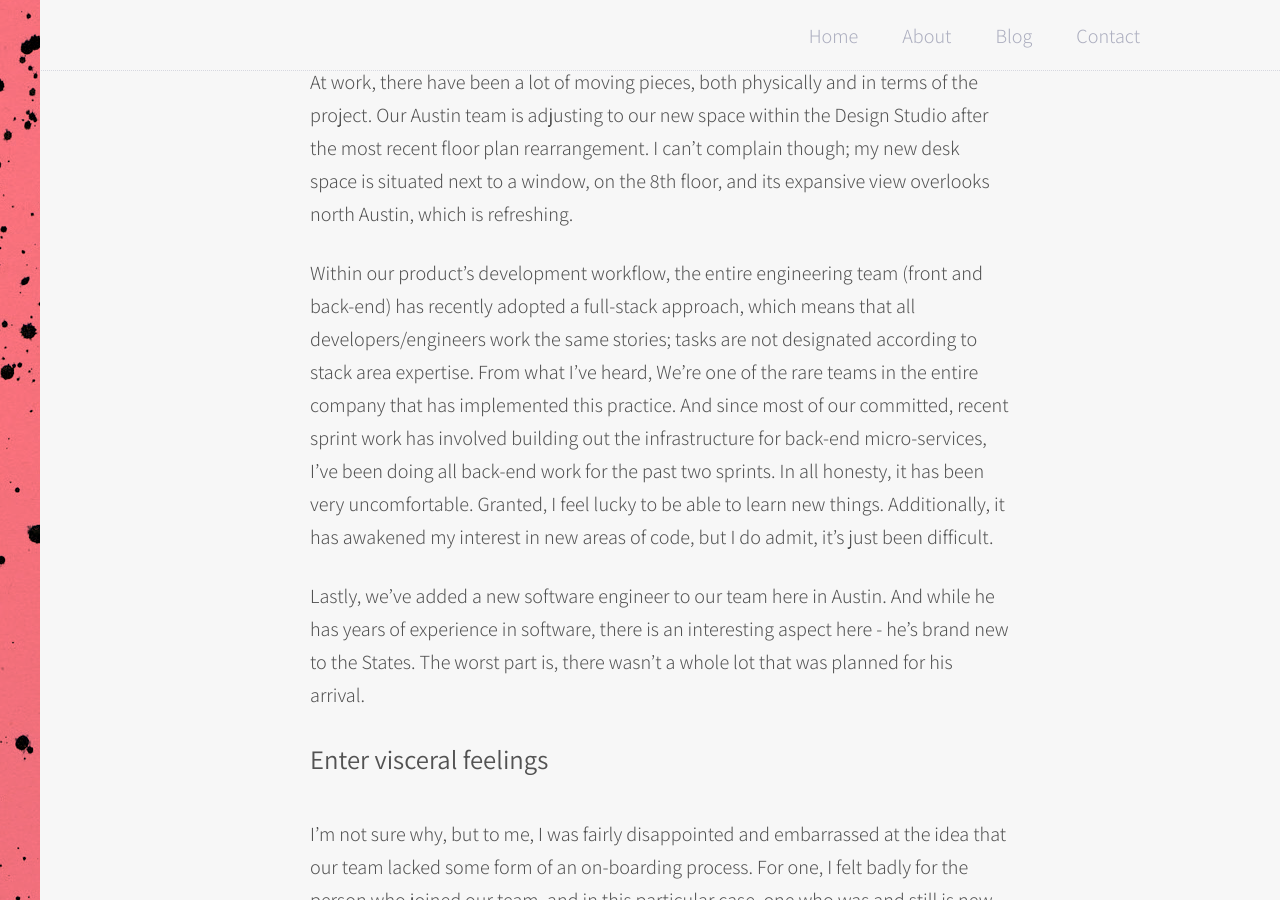
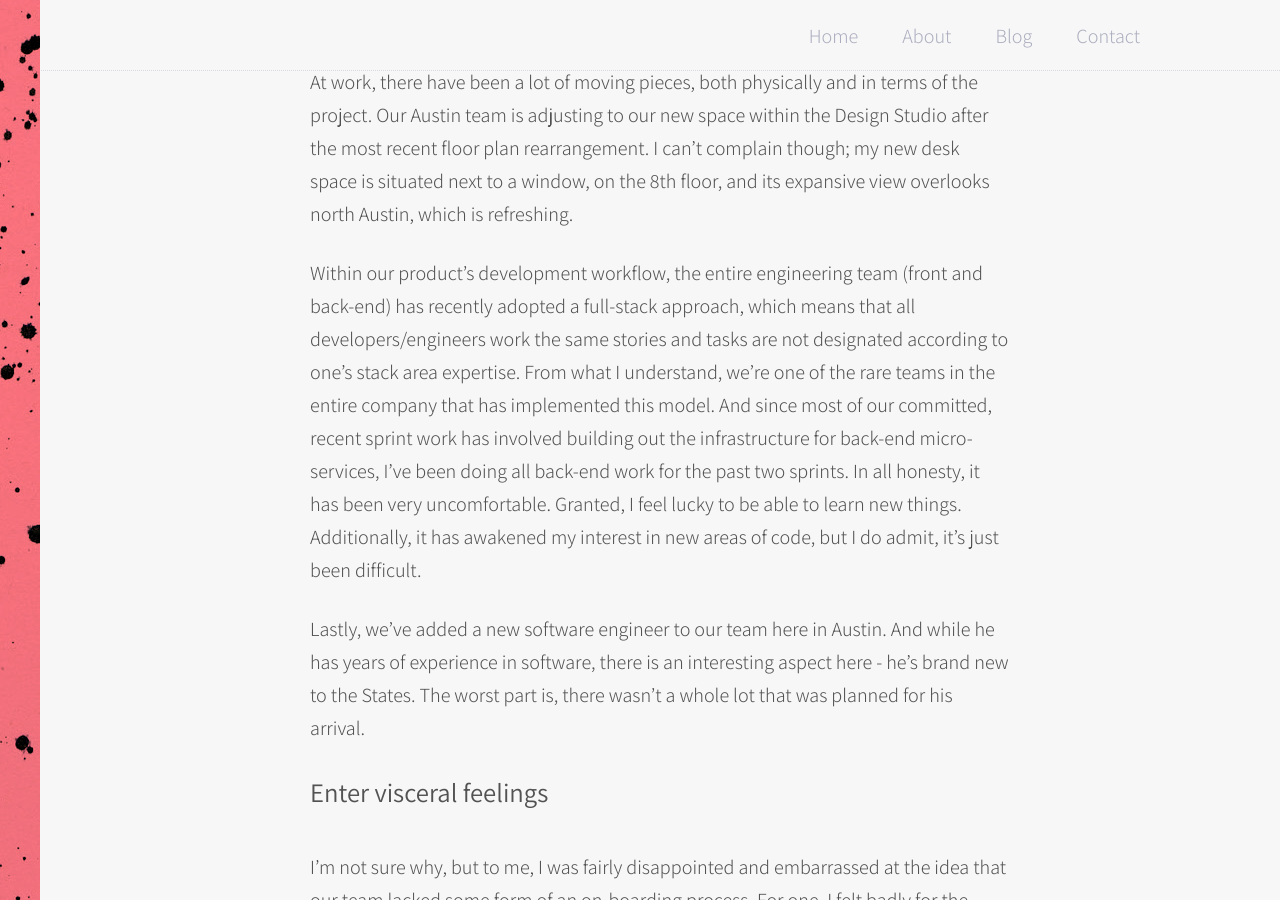
Before and after one commit to techtolentino/techtolentino.github.io, a Jekyll site: the page built from _posts/2016-08-02-welcome-to-the-squad.md, in a window 1280 px wide and 900 px high, scrolled down 462 px. Built offline with Jekyll 4.4.1, drawn with Linux system fonts in a browser that asks for light colours.

Commit message:
fixing spelling errors

```diff
--- a/_posts/2016-08-02-welcome-to-the-squad.md
+++ b/_posts/2016-08-02-welcome-to-the-squad.md
@@ -10,7 +10,7 @@ It's been a hectic week.
 
 At work, there have been a lot of moving pieces, both physically and in terms of the project. Our Austin team is adjusting to our new space within the Design Studio after the most recent floor plan rearrangement. I can't complain though; my new desk space is situated next to a window, on the 8th floor, and its expansive view overlooks north Austin, which is refreshing.
 
-Within our product's development workflow, the entire engineering team (front and back-end) has recently adopted a full-stack approach, which means that all developers/engineers work the same stories; tasks are not designated according to stack area expertise. From what I've heard, We're one of the rare teams in the entire company that has implemented this practice. And since most of our committed, recent sprint work has involved building out the infrastructure for back-end micro-services, I've been doing all back-end work for the past two sprints. In all honesty, it has been very uncomfortable. Granted, I feel lucky to be able to learn new things. Additionally, it has awakened my interest in new areas of code, but I do admit, it's just been difficult.
+Within our product's development workflow, the entire engineering team (front and back-end) has recently adopted a full-stack approach, which means that all developers/engineers work the same stories and tasks are not designated according to one's stack area expertise. From what I understand, we're one of the rare teams in the entire company that has implemented this model. And since most of our committed, recent sprint work has involved building out the infrastructure for back-end micro-services, I've been doing all back-end work for the past two sprints. In all honesty, it has been very uncomfortable. Granted, I feel lucky to be able to learn new things. Additionally, it has awakened my interest in new areas of code, but I do admit, it's just been difficult.
 
 Lastly, we've added a new software engineer to our team here in Austin. And while he has years of experience in software, there is an interesting aspect here - he's brand new to the States. The worst part is, there wasn't a whole lot that was planned for his arrival.
 
```
